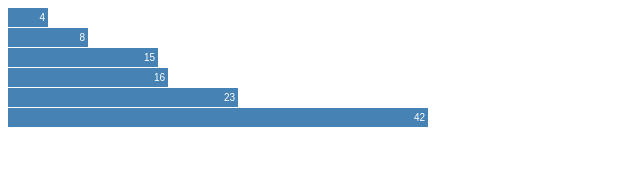
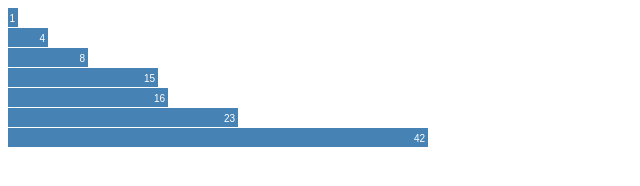
Before and after one commit to ianplunkett/visualize-astnode, a plain HTML site: page index.html in a window 1280 px wide. Shown: the whole page, without its empty margins (0-640 px from the left). Drawn offline with nearby package versions, Linux system fonts and the light colour scheme.

Commit message:
Chart coded in svg+d3

```diff
--- a/index.html
+++ b/index.html
@@ -1,4 +1,5 @@
 <!DOCTYPE html>
+<meta charset="utf-8">
 <style>
   .chart rect {
   fill: steelblue;
@@ -9,32 +10,8 @@
   text-anchor: end;
   }
 </style>
-<svg class="chart" width="420" height="120">
-  <g transform="translate(0,0)">
-    <rect width="40" height="19"></rect>
-    <text x="37" y="9.5" dy=".35em">4</text>
-  </g>
-  <g transform="translate(0,20)">
-    <rect width="80" height="19"></rect>
-    <text x="77" y="9.5" dy=".35em">8</text>
-  </g>
-  <g transform="translate(0,40)">
-    <rect width="150" height="19"></rect>
-    <text x="147" y="9.5" dy=".35em">15</text>
-  </g>
-  <g transform="translate(0,60)">
-    <rect width="160" height="19"></rect>
-    <text x="157" y="9.5" dy=".35em">16</text>
-  </g>
-  <g transform="translate(0,80)">
-    <rect width="230" height="19"></rect>
-    <text x="227" y="9.5" dy=".35em">23</text>
-  </g>
-  <g transform="translate(0,100)">
-    <rect width="420" height="19"></rect>
-    <text x="417" y="9.5" dy=".35em">42</text>
-  </g>
-  <script src="https://cdnjs.cloudflare.com/ajax/libs/d3/3.5.6/d3.min.js" charset="utf-8"></script>
-  <script src="./main.js"></script>
-</body>
+<svg class="chart"></svg>
+<script src="https://cdnjs.cloudflare.com/ajax/libs/d3/3.5.6/d3.min.js" charset="utf-8"></script>
+<script src="./main.js"></script>
+
 </html>
--- a/main.js
+++ b/main.js
@@ -1,24 +1,26 @@
-var data = [1, 4, 8, 15, 16, 23, 42];
-d3.selectAll("section")
-    .attr("class", "special")
-    .append("div")
-    .html("Hello, world!!");
+const data      = [1, 4, 8, 15, 16, 23, 42],
+      width     = 420,
+      barHeight = 20;
 
-var section = d3.selectAll("section");
-
-section.append("div")
-    .html("First!");
-
-section.append("div")
-    .html("Second.");
-
-var x = d3.scale.linear()
+const x = d3.scale.linear()
         .domain([0, d3.max(data)])
         .range([0, 420]);
 
-d3.select(".chart")
-    .selectAll("div")
-    .data(data)
-    .enter().append("div")
-    .style("width", function(d) { return x(d) + "px";})
-    .text(function(d) { return d; });
+const chart = d3.select(".chart")
+        .attr("width", width)
+        .attr("height", barHeight * data.length);
+
+const bar = chart.selectAll("g")
+          .data(data)
+          .enter().append("g")
+          .attr("transform", function(d, i) { return "translate(0," + i * barHeight + ")";});
+
+bar.append("rect")
+    .attr("width", x)
+    .attr("height", barHeight - 1);
+
+bar.append("text")
+    .attr("x", function(d) {return x(d) - 3;})
+    .attr("y", barHeight / 2)
+    .attr("dy", ".35em")
+    .text(function(d) {return d;});
```
